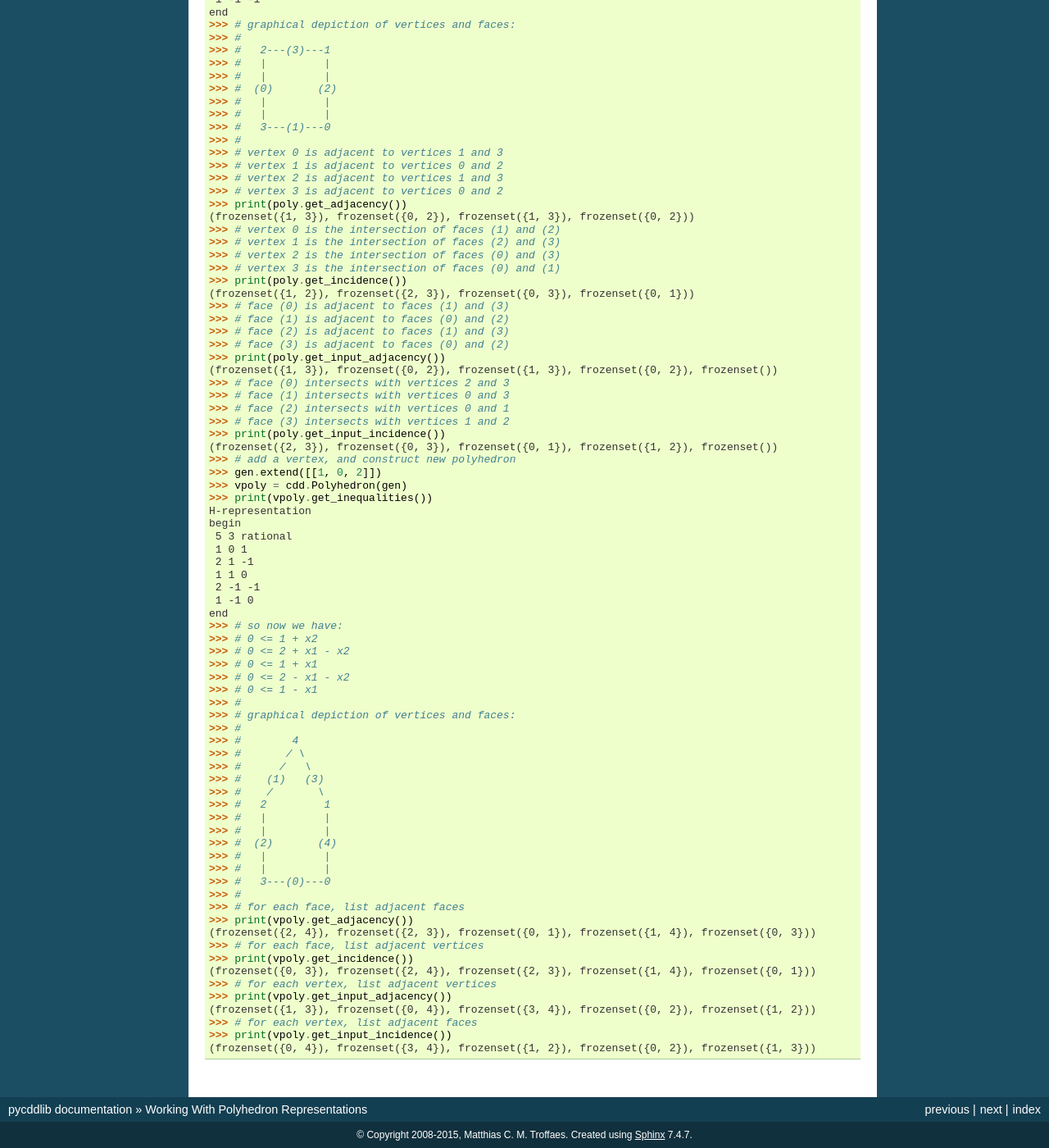
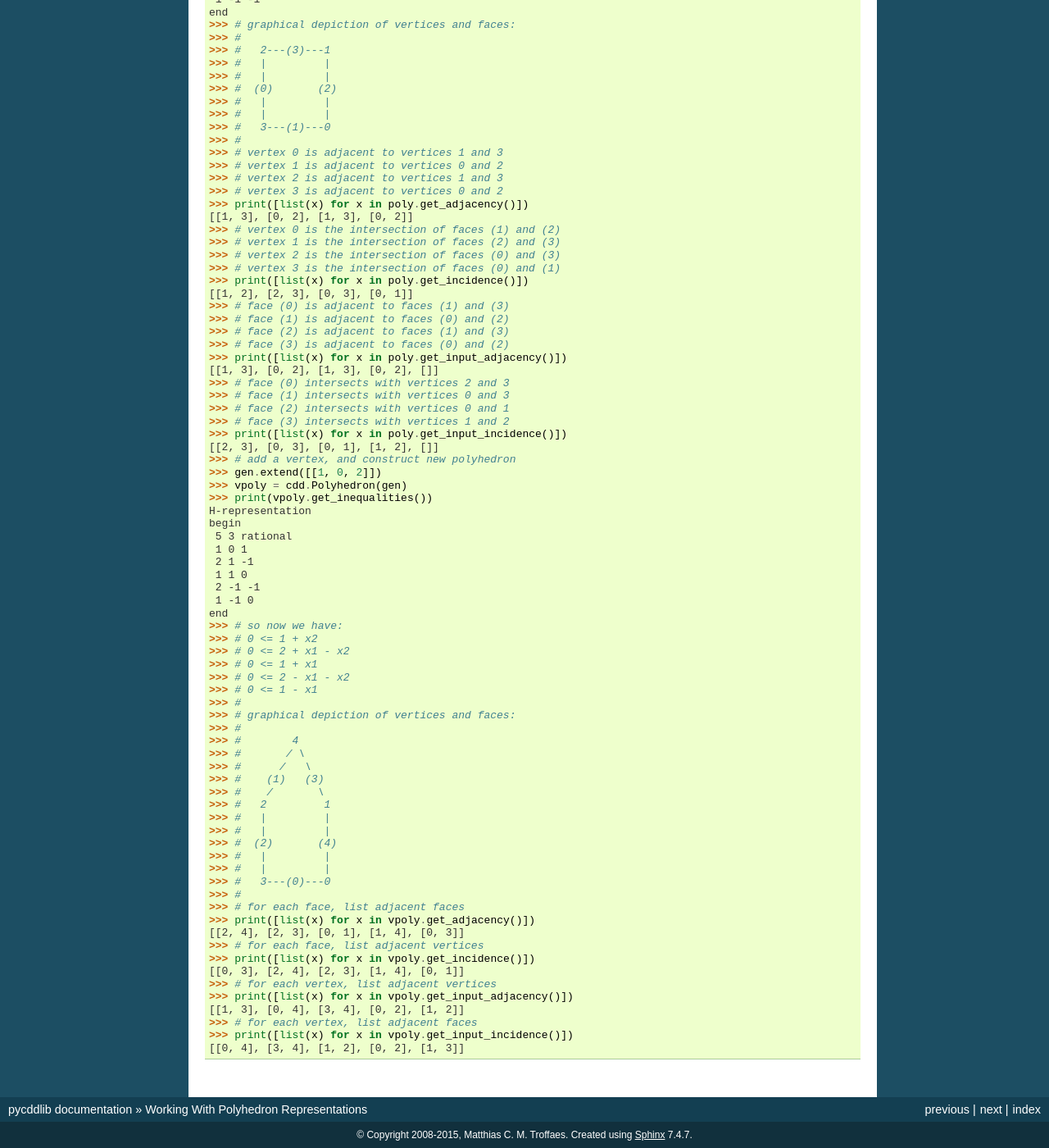
Before and after one commit to mcmtroffaes/pycddlib, a Sphinx documentation site: the page built from docs/polyhedron.rst, in a window 1280 px wide and 1400 px high, scrolled down 2248 px. Shown: the whole window at 82% size. Built offline with Sphinx 7.4.7, drawn with Linux system fonts in a browser that asks for light colours; formulas are drawn with MathJax 3.

```diff
--- a/docs/polyhedron.rst
+++ b/docs/polyhedron.rst
@@ -157,26 +157,26 @@ end
 >>> # vertex 1 is adjacent to vertices 0 and 2
 >>> # vertex 2 is adjacent to vertices 1 and 3
 >>> # vertex 3 is adjacent to vertices 0 and 2
->>> print(poly.get_adjacency())
-(frozenset({1, 3}), frozenset({0, 2}), frozenset({1, 3}), frozenset({0, 2}))
+>>> print([list(x) for x in poly.get_adjacency()])
+[[1, 3], [0, 2], [1, 3], [0, 2]]
 >>> # vertex 0 is the intersection of faces (1) and (2)
 >>> # vertex 1 is the intersection of faces (2) and (3)
 >>> # vertex 2 is the intersection of faces (0) and (3)
 >>> # vertex 3 is the intersection of faces (0) and (1)
->>> print(poly.get_incidence())
-(frozenset({1, 2}), frozenset({2, 3}), frozenset({0, 3}), frozenset({0, 1}))
+>>> print([list(x) for x in poly.get_incidence()])
+[[1, 2], [2, 3], [0, 3], [0, 1]]
 >>> # face (0) is adjacent to faces (1) and (3)
 >>> # face (1) is adjacent to faces (0) and (2)
 >>> # face (2) is adjacent to faces (1) and (3)
 >>> # face (3) is adjacent to faces (0) and (2)
->>> print(poly.get_input_adjacency())
-(frozenset({1, 3}), frozenset({0, 2}), frozenset({1, 3}), frozenset({0, 2}), frozenset())
+>>> print([list(x) for x in poly.get_input_adjacency()])
+[[1, 3], [0, 2], [1, 3], [0, 2], []]
 >>> # face (0) intersects with vertices 2 and 3
 >>> # face (1) intersects with vertices 0 and 3
 >>> # face (2) intersects with vertices 0 and 1
 >>> # face (3) intersects with vertices 1 and 2
->>> print(poly.get_input_incidence())
-(frozenset({2, 3}), frozenset({0, 3}), frozenset({0, 1}), frozenset({1, 2}), frozenset())
+>>> print([list(x) for x in poly.get_input_incidence()])
+[[2, 3], [0, 3], [0, 1], [1, 2], []]
 >>> # add a vertex, and construct new polyhedron
 >>> gen.extend([[1, 0, 2]])
 >>> vpoly = cdd.Polyhedron(gen)
@@ -213,14 +213,14 @@ end
 >>> #   3---(0)---0
 >>> #
 >>> # for each face, list adjacent faces
->>> print(vpoly.get_adjacency())
-(frozenset({2, 4}), frozenset({2, 3}), frozenset({0, 1}), frozenset({1, 4}), frozenset({0, 3}))
+>>> print([list(x) for x in vpoly.get_adjacency()])
+[[2, 4], [2, 3], [0, 1], [1, 4], [0, 3]]
 >>> # for each face, list adjacent vertices
->>> print(vpoly.get_incidence())
-(frozenset({0, 3}), frozenset({2, 4}), frozenset({2, 3}), frozenset({1, 4}), frozenset({0, 1}))
+>>> print([list(x) for x in vpoly.get_incidence()])
+[[0, 3], [2, 4], [2, 3], [1, 4], [0, 1]]
 >>> # for each vertex, list adjacent vertices
->>> print(vpoly.get_input_adjacency())
-(frozenset({1, 3}), frozenset({0, 4}), frozenset({3, 4}), frozenset({0, 2}), frozenset({1, 2}))
+>>> print([list(x) for x in vpoly.get_input_adjacency()])
+[[1, 3], [0, 4], [3, 4], [0, 2], [1, 2]]
 >>> # for each vertex, list adjacent faces
->>> print(vpoly.get_input_incidence())
-(frozenset({0, 4}), frozenset({3, 4}), frozenset({1, 2}), frozenset({0, 2}), frozenset({1, 3}))
+>>> print([list(x) for x in vpoly.get_input_incidence()])
+[[0, 4], [3, 4], [1, 2], [0, 2], [1, 3]]
```
